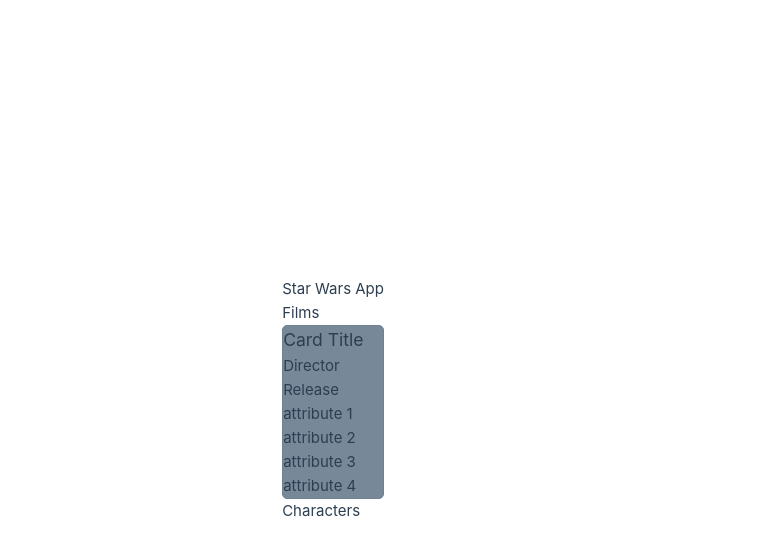
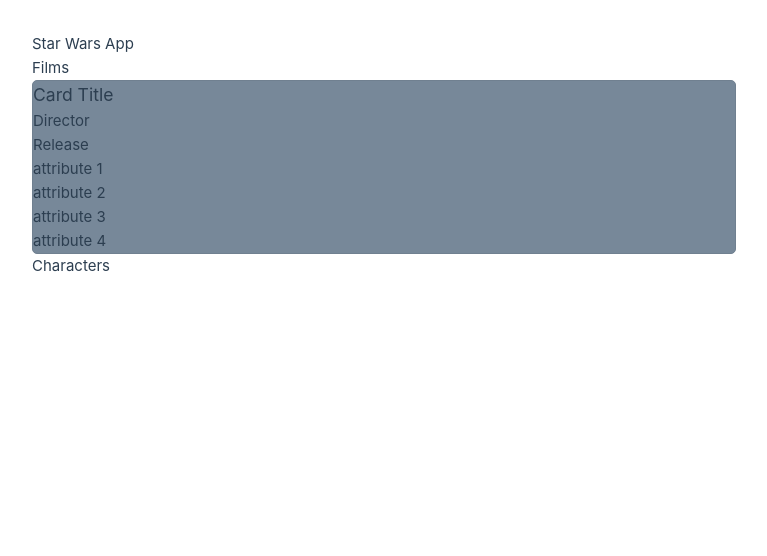
Before and after one commit to AliciadW/star-wars-api-exercise, a Vue app: page / in a window 1280 px wide. Shown: the top 556 px of the page, without its empty margins (256-1023 px from the left). Built offline with nearby package versions, Linux system fonts and the light colour scheme.

Commit message:
:fire: remove starter css

```diff
--- a/src/styles/main.css
+++ b/src/styles/main.css
@@ -1,35 +1,8 @@
 @import 'base.css';
 
 #app {
-  max-width: 1280px;
+  max-width: 60vw;
   margin: 0 auto;
   padding: 2rem;
   font-weight: normal;
 }
-
-a,
-.green {
-  text-decoration: none;
-  color: hsla(160, 100%, 37%, 1);
-  transition: 0.4s;
-  padding: 3px;
-}
-
-@media (hover: hover) {
-  a:hover {
-    background-color: hsla(160, 100%, 37%, 0.2);
-  }
-}
-
-@media (min-width: 1024px) {
-  body {
-    display: flex;
-    place-items: center;
-  }
-
-  #app {
-    display: grid;
-    grid-template-columns: 1fr 1fr;
-    padding: 0 2rem;
-  }
-}
```
